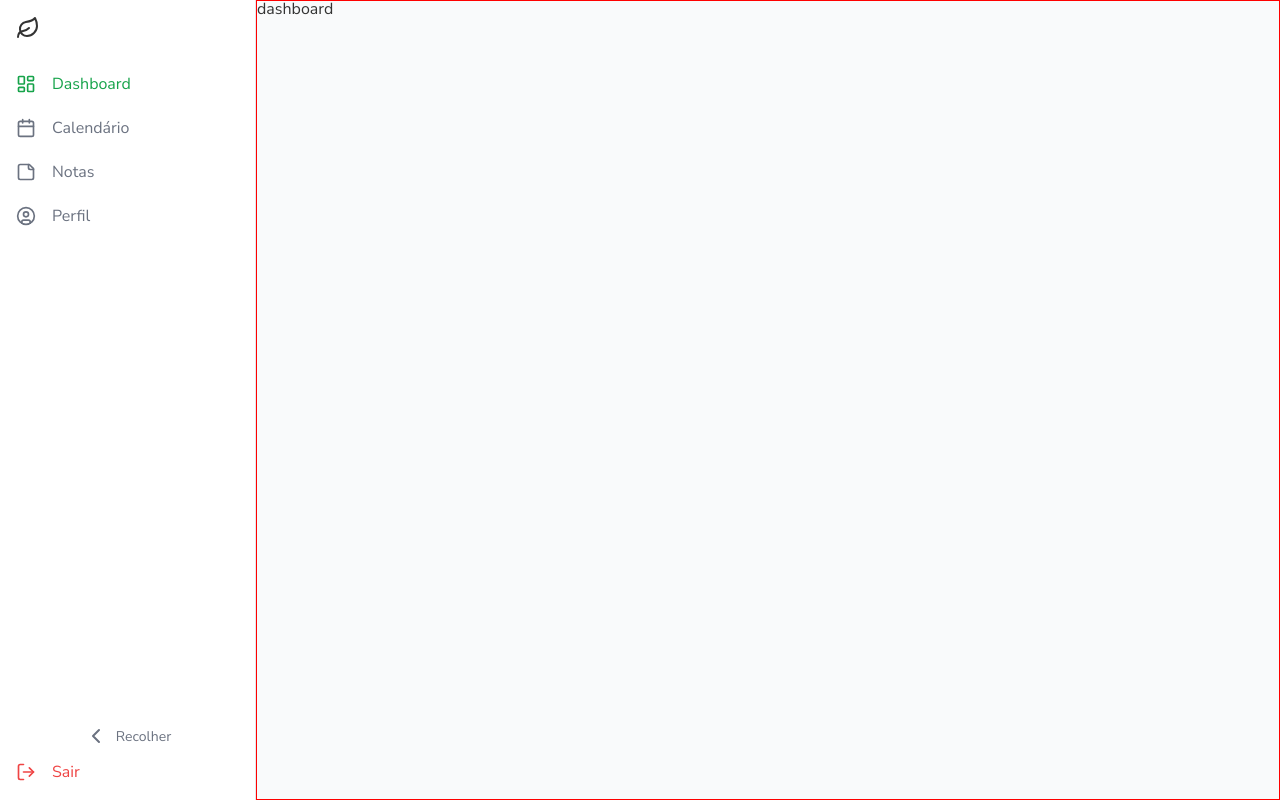
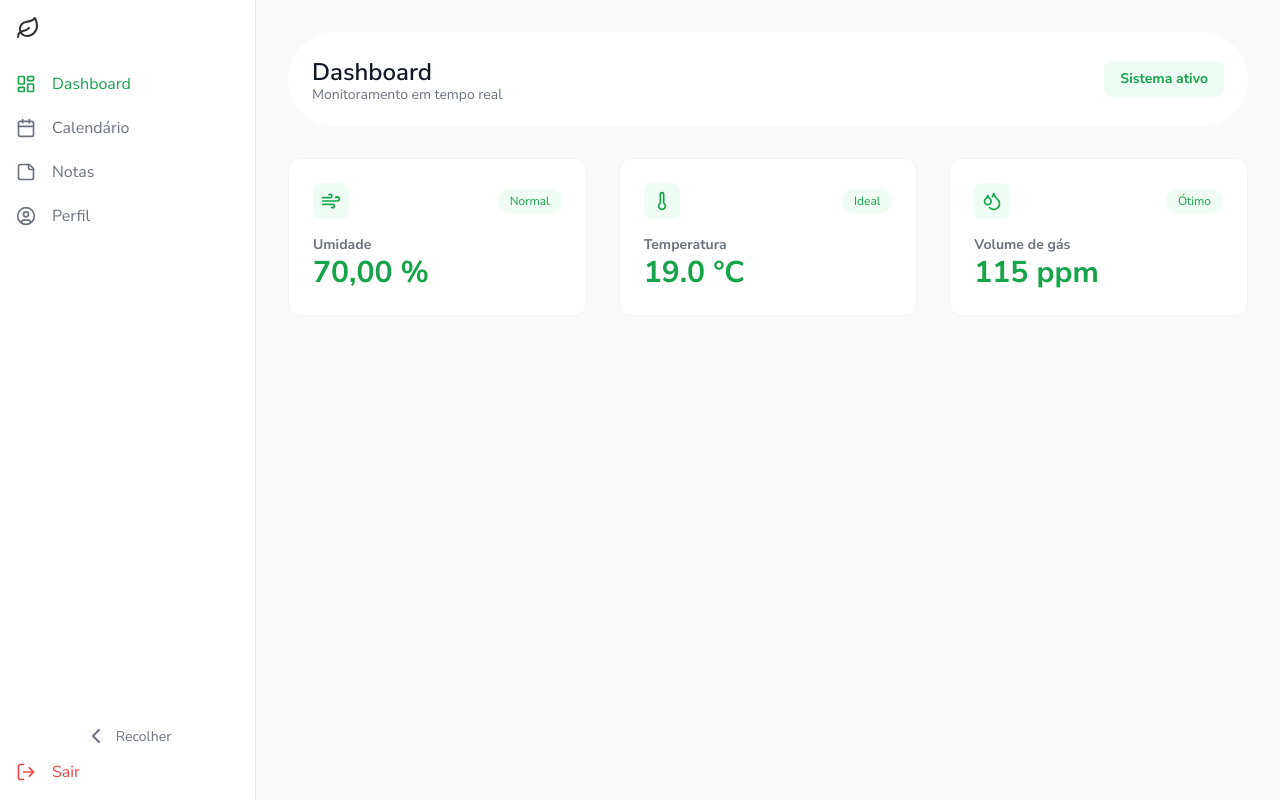
Before and after one commit to Lotus-Bio/lotus-frontend-2.0, a Next.js app: page /dashboard in a window 1280 px wide. Built offline with nearby package versions, Linux system fonts and the light colour scheme; no server answers.

Commit message:
adiciona conteúdo na tela de `Dashboard`

```diff
--- a/src/app/dashboard/dashboardPage.style.js
+++ b/src/app/dashboard/dashboardPage.style.js
@@ -1,7 +1,60 @@
 import styled from "styled-components";
 
 export const Container = styled.div`
-  border: 1px solid red;
+  padding: 2rem;
   width: 100%;
   height: 100%;
 `;
+
+export const Header = styled.div`
+  background: white;
+  border-radius: 100px;
+  padding: 1.5rem;
+  margin-bottom: 2rem;
+
+  display: flex;
+  justify-content: space-between;
+  align-items: center;
+`;
+
+export const Title = styled.h2`
+  color: rgb(17, 24, 39);
+  font-weight: 600;
+  font-size: 1.5rem;
+  line-height: 2rem;
+`;
+
+export const Description = styled.p`
+  color: rgb(107, 114, 128);
+  font-size: 0.875rem;
+  line-height: 1%.25;
+`;
+
+export const Tag = styled.span`
+  background: rgb(240, 253, 244);
+  color: rgb(22, 163, 74);
+  font-weight: bold;
+  font-size: 0.875rem;
+  line-height: 1.25rem;
+  padding: 0.5rem 1rem;
+  border-radius: 0.5rem;
+`;
+
+export const BlockBioInfo = styled.div`
+  display: flex;
+  justify-content: space-between;
+  align-items: center;
+  gap: 2rem;
+
+  @media (max-width: 950px) {
+    display: grid;
+    grid-template-columns: 1fr;
+    grid-template-rows: repeat(3, 1fr);
+  }
+`;
+
+export const UserInfo = styled.div`
+  margin-top: 2rem;
+  text-align: center;
+  color: #ccc;
+`;
--- a/src/app/dashboard/page.js
+++ b/src/app/dashboard/page.js
@@ -1,6 +1,16 @@
 "use client";
-import { Container } from "./dashboardPage.style";
+import CardBioInfo from "@/ui/components/CardBioInfo";
+import {
+  Container,
+  Header,
+  Title,
+  Description,
+  Tag,
+  BlockBioInfo,
+  UserInfo,
+} from "./dashboardPage.style";
 import { useAuth } from "@/context/AuthContext";
+import { Wind, Thermometer, Droplets } from "lucide-react";
 
 export default function Dashboard() {
   const { user } = useAuth();
@@ -8,14 +18,46 @@ export default function Dashboard() {
   console.log(user);
   return (
     <Container>
-      <h1>dashboard</h1>
+      <Header>
+        <div>
+          <Title>Dashboard</Title>
+          <Description>Monitoramento em tempo real</Description>
+        </div>
 
-      {user && (
-        <>
-          <p>Nome: {user.displayName}</p>
-          <p>Email: {user.email}</p>
-        </>
-      )}
+        <Tag>Sistema ativo</Tag>
+      </Header>
+
+      <BlockBioInfo>
+        <CardBioInfo
+          icon={<Wind />}
+          classify="Normal"
+          title="Umidade"
+          value="70,00 %"
+        />
+
+        <CardBioInfo
+          icon={<Thermometer />}
+          classify="Ideal"
+          title="Temperatura"
+          value="19.0 °C"
+        />
+
+        <CardBioInfo
+          icon={<Droplets />}
+          classify="Ótimo"
+          title="Volume de gás"
+          value="115 ppm"
+        />
+      </BlockBioInfo>
+
+      <UserInfo>
+        {user && (
+          <>
+            <p>{user.displayName}</p>
+            <p>{user.email}</p>
+          </>
+        )}
+      </UserInfo>
     </Container>
   );
 }
```
